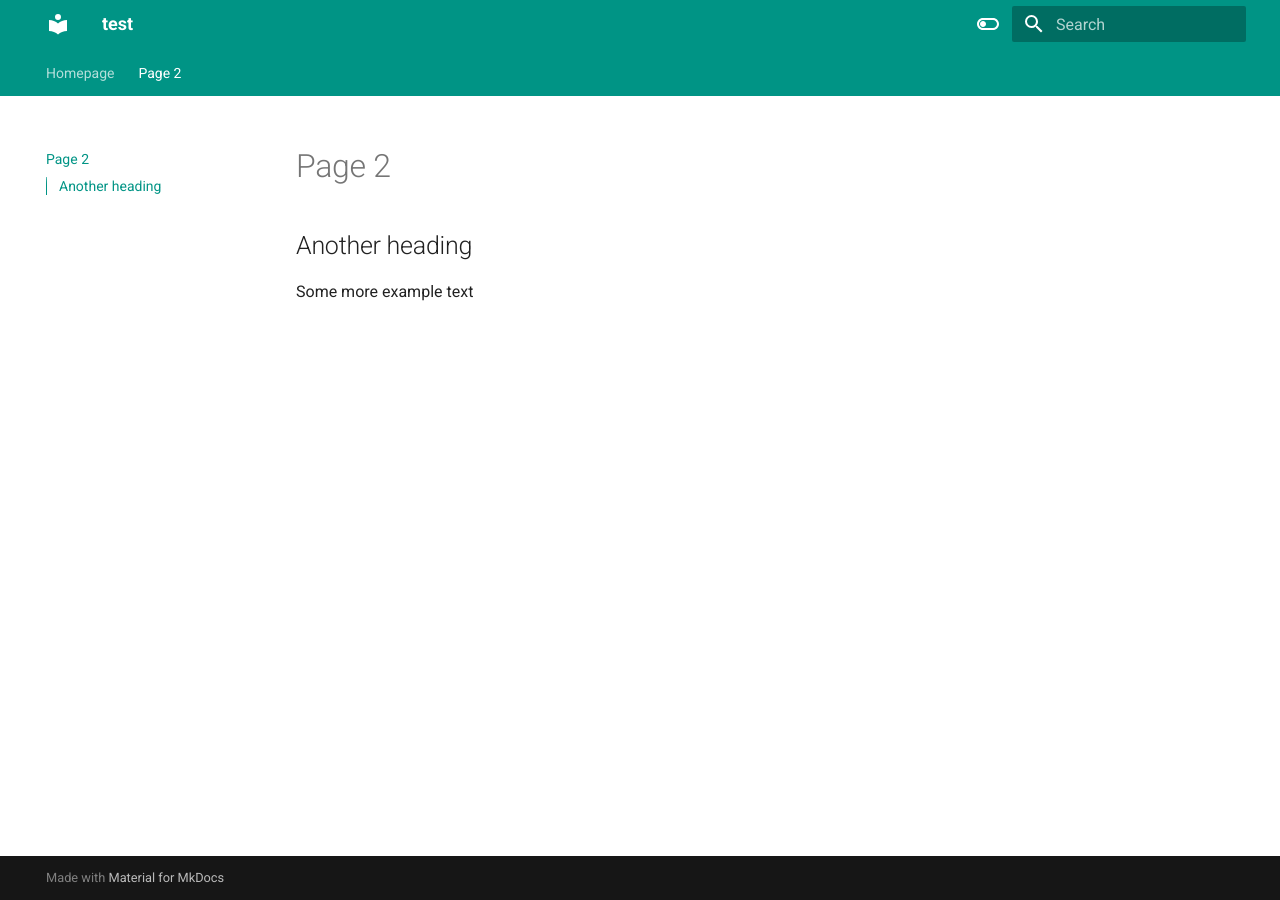
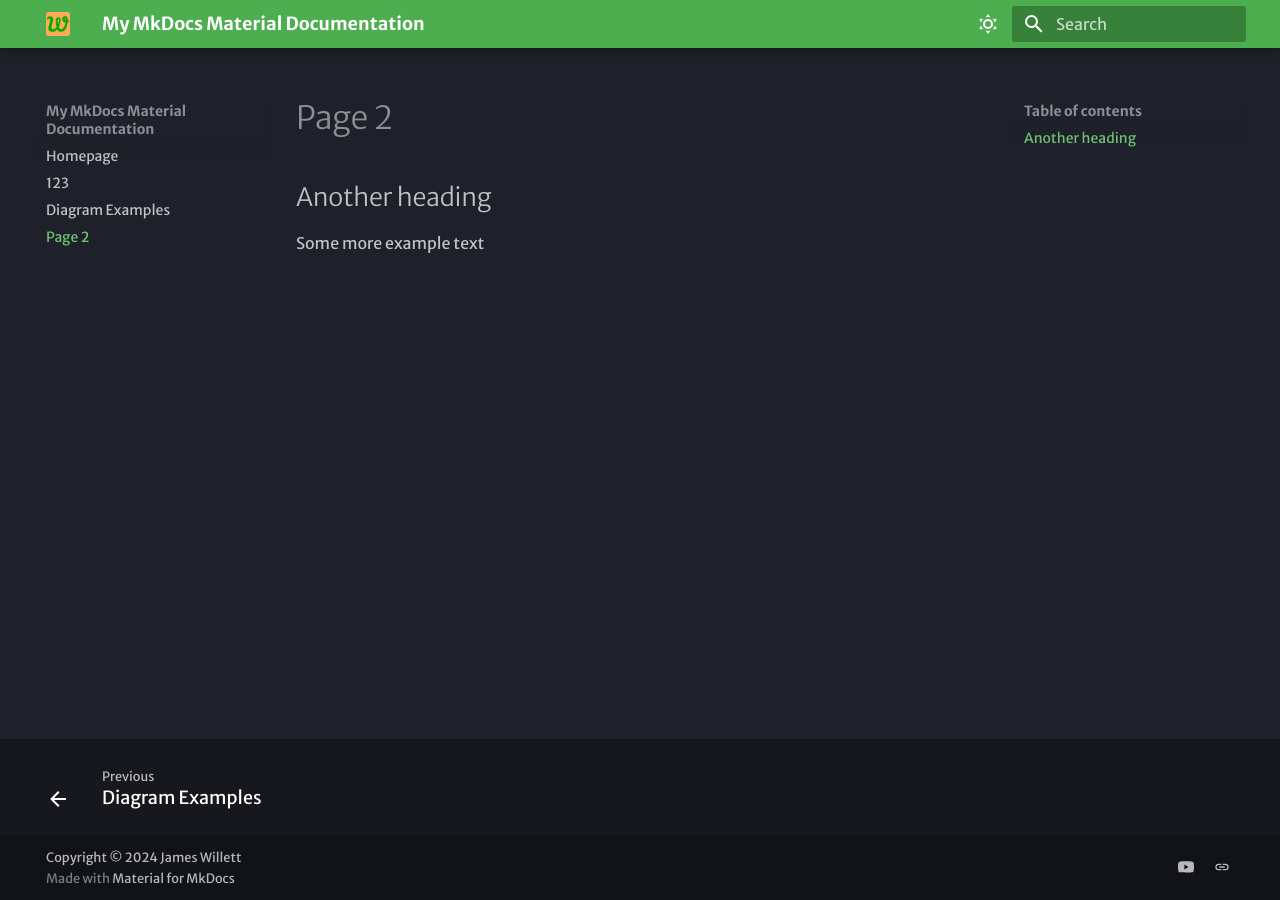
Before and after one commit to SvenLameir/satisfactory-cheat-sheet, an MkDocs documentation site: the page built from docs/page2.md, in a window 1280 px wide. Built offline with MkDocs 1.6.1 and Material for MkDocs 9.7.7, drawn with Linux system fonts in a browser that asks for light colours; some web fonts are replaced.

Commit message:
update 2024

```diff
--- a/mkdocs.yml
+++ b/mkdocs.yml
@@ -1,30 +1,57 @@
-site_name: test
+site_name: My MkDocs Material Documentation
+site_url: https://sitename.example
 theme:
   name: material
+  font:
+    text: Merriweather Sans
+    code: Red Hat Mono
+  logo: assets/logo.png
+  favicon: assets/favicon.ico
   features:
-    - navigation.tabs
-    - navigation.sections
-    - toc.integrate
-    - navigation.top
-    - search.suggest
-    - search.highlight
-    - content.tabs.link
-    - content.code.annotation
-    - content.code.copy
-  language: en
+    - navigation.footer
   palette:
+    # Dark Mode
+    - scheme: slate
+      toggle:
+        icon: material/weather-sunny
+        name: Dark mode
+      primary: green
+      accent: deep purple
+
+    # Light Mode
     - scheme: default
       toggle:
-        icon: material/toggle-switch-off-outline
-        name: Switch to dark mode
-      primary: teal
-      accent: purple
-    - scheme: slate
-      toggle:
-        icon: material/toggle-switch
-        name: Switch to light mode
-      primary: teal
-      accent: lime
-plugins:
-  - social
-  - search
+        icon: material/weather-night
+        name: Light mode
+      primary: blue
+      accent: deep orange
+
+markdown_extensions:
+  - attr_list
+  - pymdownx.emoji:
+      emoji_index: !!python/name:material.extensions.emoji.twemoji
+      emoji_generator: !!python/name:material.extensions.emoji.to_svg
+  - pymdownx.highlight:
+      anchor_linenums: true
+      line_spans: __span
+      pygments_lang_class: true
+  - pymdownx.inlinehilite
+  - pymdownx.snippets
+  - pymdownx.superfences:
+      custom_fences:
+        - name: mermaid
+          class: mermaid
+          format: !!python/name:pymdownx.superfences.fence_code_format
+  - pymdownx.tabbed:
+      alternate_style: true
+  - admonition
+  - pymdownx.details
+
+extra:
+  social:
+    - icon: simple/youtube
+      link: https://youtube.com/@james-willett
+    - icon: simple/linkedin
+      link: https://linkedin.com/in/willettjames
+
+copyright: Copyright &copy; 2024 James Willett
```
Also changed, not shown: docs/123.md (added, +15 -0 lines), docs/diagram.md (added, +27 -0 lines), docs/assets/favicon.ico (added), docs/assets/logo.png (added), 1 other file.
